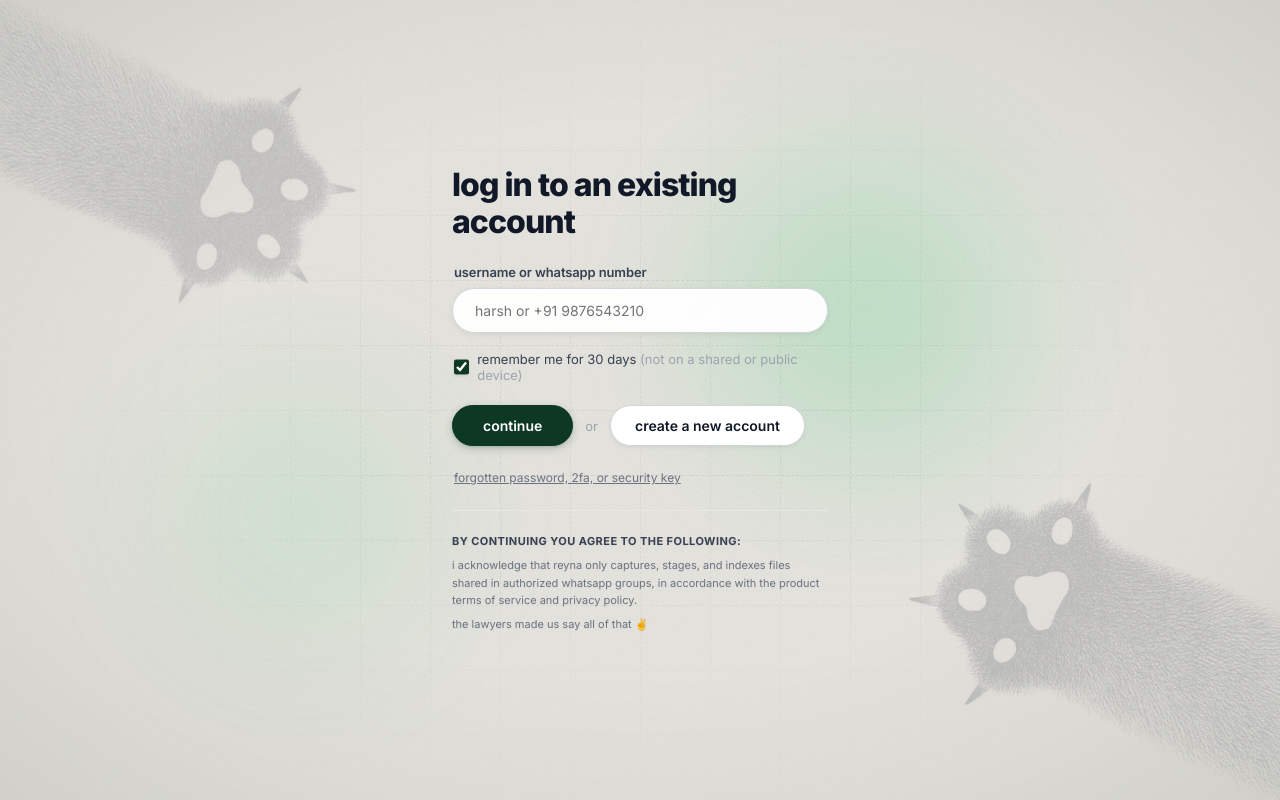
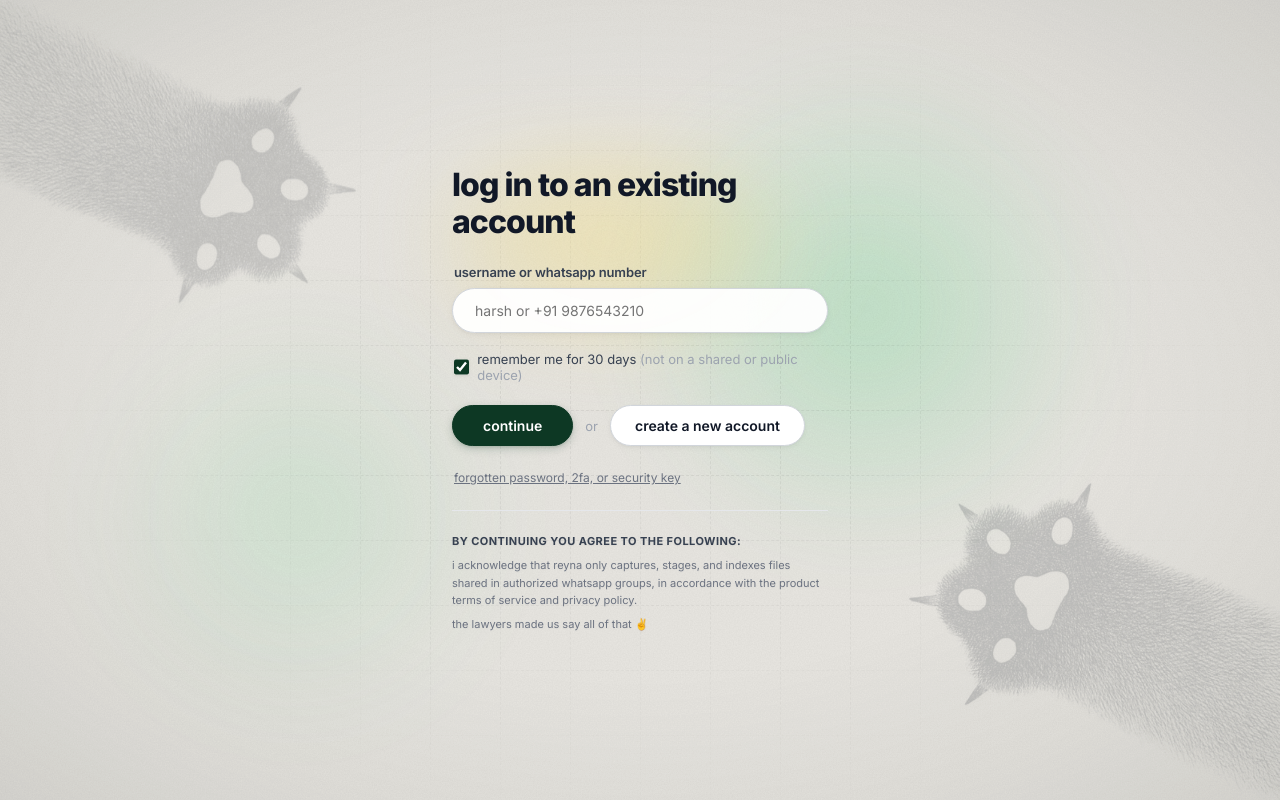
Before and after one commit to hurshnarayan/reyna, a React (Vite) app in the folder web/: page /login in a window 1280 px wide. Built offline with nearby package versions, Linux system fonts and the light colour scheme.

Commit message:
style(login): add enlarged warm spotlight blob behind heading and username label

```diff
--- a/web/src/pages/Login.jsx
+++ b/web/src/pages/Login.jsx
@@ -232,6 +232,20 @@ export default function Login() {
         zIndex: 2,
         padding: '36px 32px',
       }}>
+        {/* Warm Spotlight Blob behind heading and username label */}
+        <div
+          style={{
+            position: 'absolute',
+            top: 10,
+            left: 10,
+            width: 420,
+            height: 250,
+            background: 'radial-gradient(ellipse 65% 65% at 42% 40%, rgba(254, 225, 95, 0.32) 0%, rgba(253, 216, 53, 0.15) 45%, rgba(254, 243, 199, 0.04) 70%, transparent 92%)',
+            filter: 'blur(35px)',
+            pointerEvents: 'none',
+            zIndex: -1,
+          }}
+        />
 
         {/* Heading (wrapped across 2 lines with balanced size and leading) */}
         <h2 style={{
```
